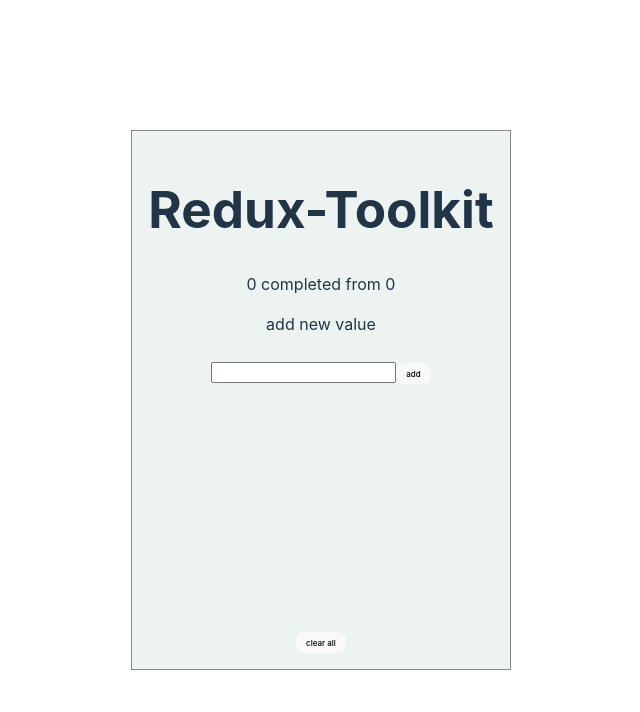
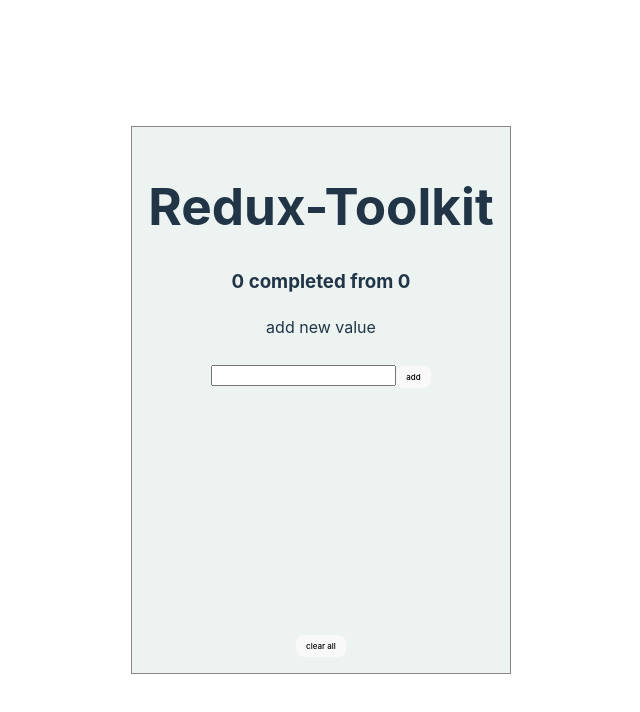
Before and after one commit to danielu96/Redux-Toolkit, a React (Vite) app: page / in a window 1280 px wide. Shown: the top 712 px of the page, without its empty margins (319-959 px from the left). Built offline with nearby package versions, Linux system fonts and the light colour scheme.

Commit message:
div on h3 changed

```diff
--- a/src/App.jsx
+++ b/src/App.jsx
@@ -59,7 +59,7 @@
   return (
     <div className="App">
      <h1>Redux-Toolkit</h1>
-     <div>{numberComplete} completed from {tasks.length}</div>
+     <h3>{numberComplete} completed from {tasks.length}</h3>
    <ToDo />
    <div  style={{height:'220px' }}>
       { currentItems.map((task,id) => (
```
